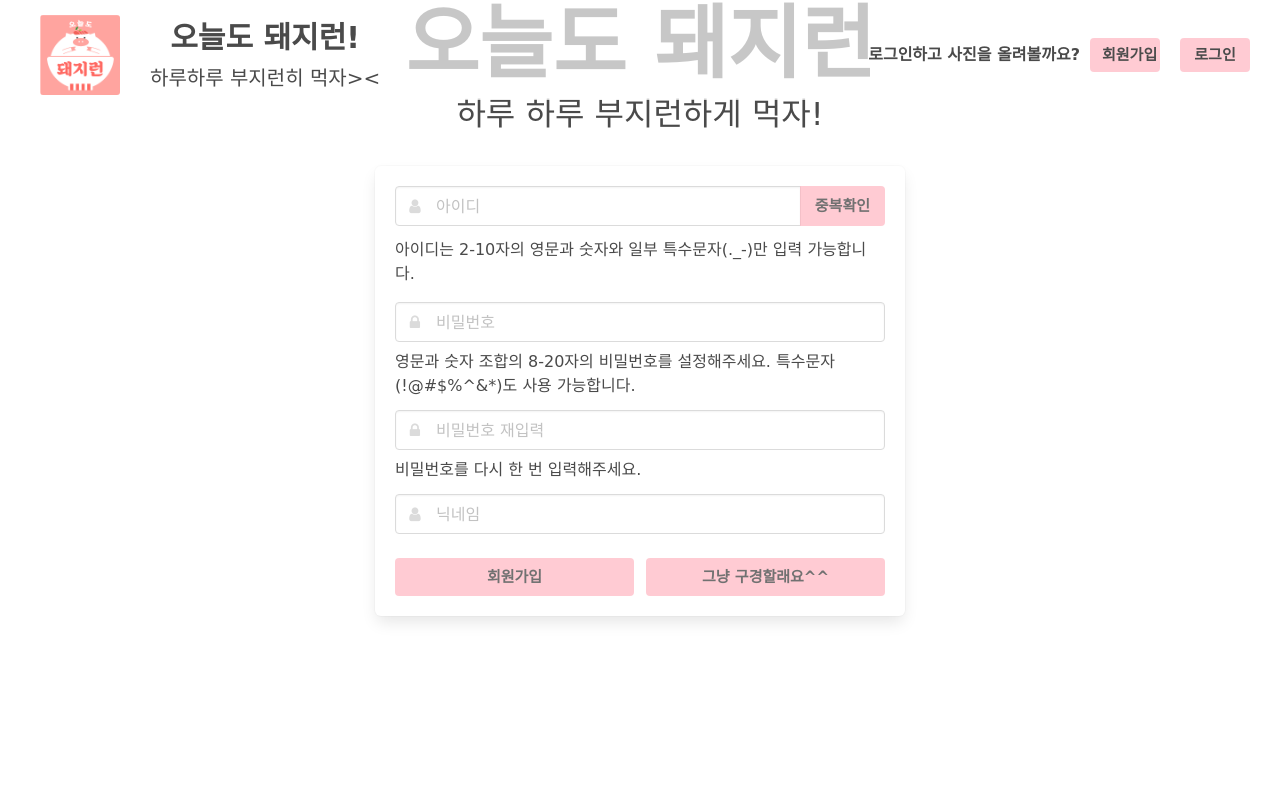
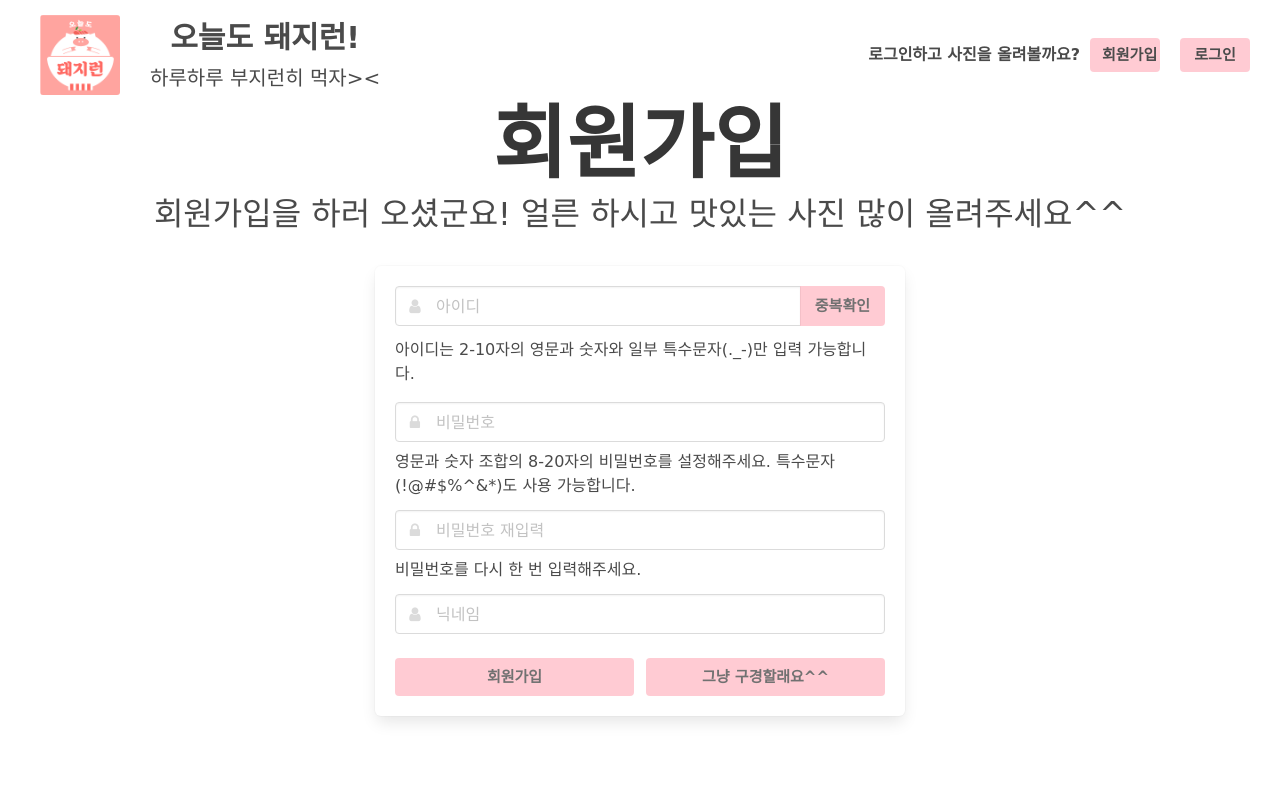
Before and after one commit to minjujung/mini_project, a Flask app: page /sign_up in a window 1280 px wide. Run offline with Flask 2, Linux system fonts and the light colour scheme; some libraries are stand-ins or nearby versions; some web fonts are replaced.

Commit message:
Edit signup, login, write page

```diff
--- a/static/css/main.css
+++ b/static/css/main.css
@@ -23,7 +23,7 @@ img {
 }
 
 .card-title {
-    color: royalblue;
+    color: #cb9ca1;
     font-weight: 700;
 }
 
--- a/static/css/signup.css
+++ b/static/css/signup.css
@@ -1,5 +1,9 @@
 body {
-  min-height: 100vh;
+  height: 80vh;
+}
+
+.signup-intro{
+  margin-top: 100px;
 }
 
 .section {
--- a/templates/diary.html
+++ b/templates/diary.html
@@ -78,10 +78,10 @@
 
 {% block body %}
 {{ super() }}
-<section>
+<section class="write-intro">
     <div class=" has-text-centered" style="padding-bottom:1rem;margin:auto;">
-        <h1 class="title ">오늘도 돼지런</h1>
-        <h3 class="subtitle is-sparta">하루 하루 부지런하게 먹자!</h3>
+        <h1 class="title ">오늘은 어떤걸 드셨나요?</h1>
+        <h3 class="subtitle is-sparta">어떤걸 먹었는지 어디서 먹었는지 맛은 어땠는지 편하게 남겨주세요!</h3>
     </div>
 </section>
 
--- a/templates/signup.html
+++ b/templates/signup.html
@@ -7,10 +7,10 @@
 
 {% block body %}
 {{ super() }}
-<section>
+<section class="signup-intro">
     <div class=" has-text-centered" style="padding-bottom:1rem;margin:auto;">
-        <h1 class="title ">오늘도 돼지런</h1>
-        <h3 class="subtitle is-sparta">하루 하루 부지런하게 먹자!</h3>
+        <h1 class="title ">회원가입</h1>
+        <h3 class="subtitle is-sparta">회원가입을 하러 오셨군요! 얼른 하시고 맛있는 사진 많이 올려주세요^^</h3>
     </div>
 </section>
 <section class="section">
```
Also changed, not shown: static/css/diary.css (+15 -0 lines), static/css/login.css (added, +42 -0 lines), templates/login.html (+4 -39 lines), static/articleIMGs/file-2021-06-10-15-35-18.jfif (added).
